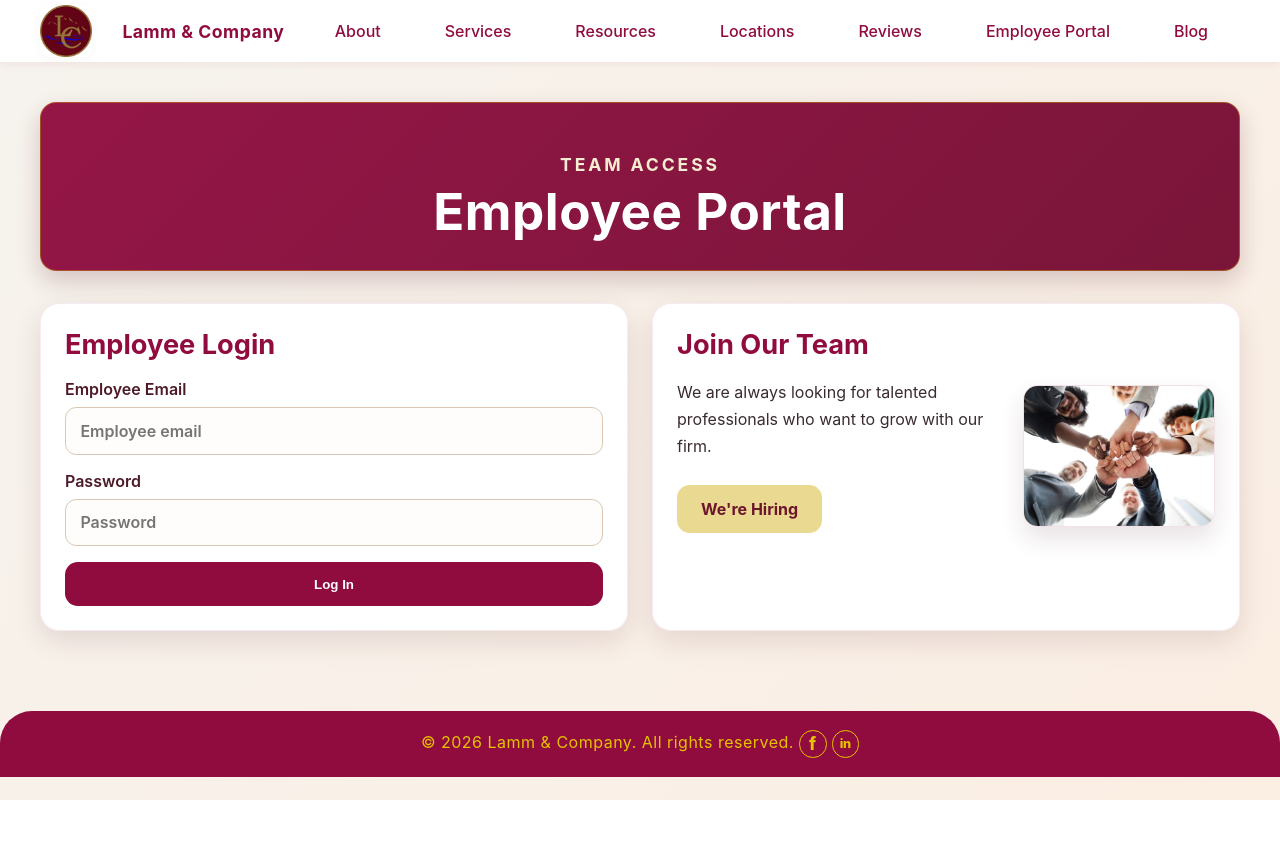
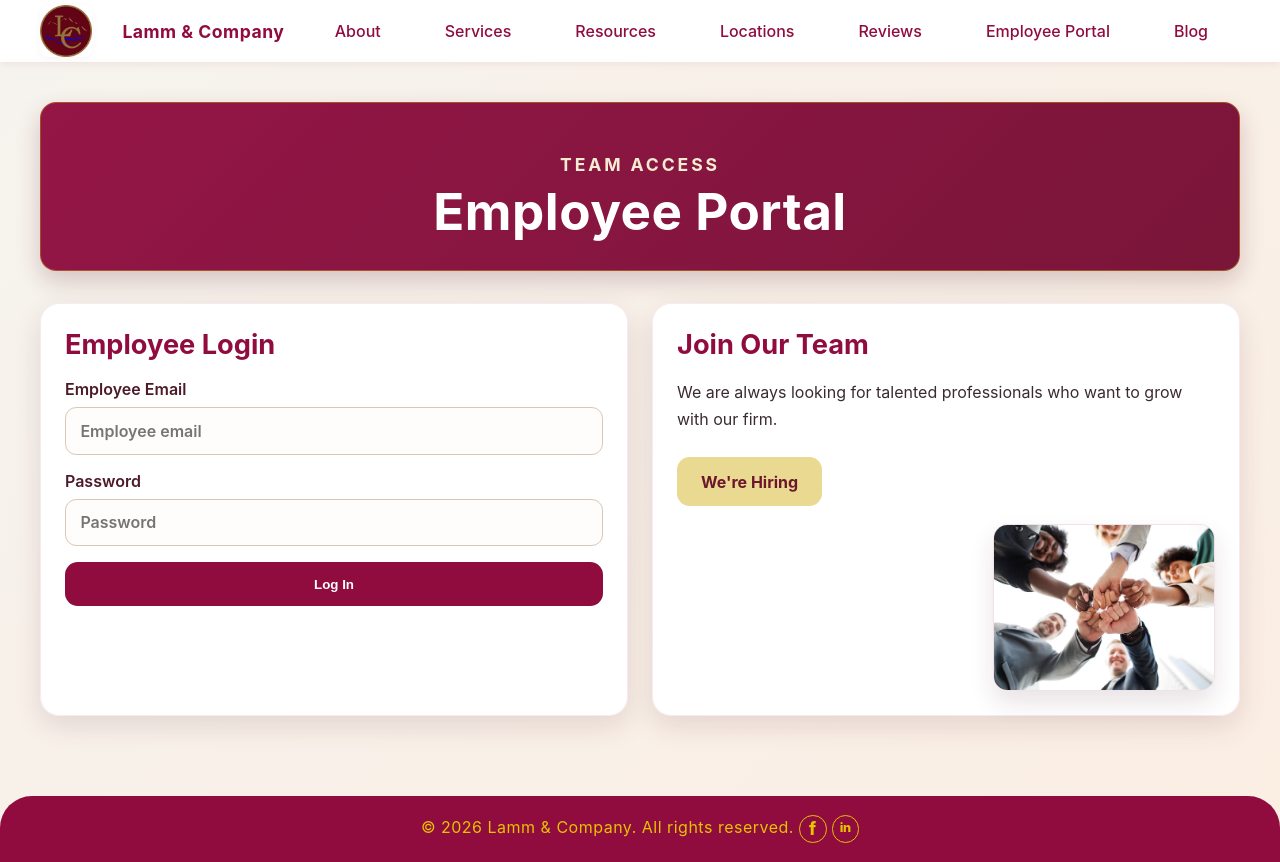
Before and after one commit to EmilyWatkinz/Lamm-Co-CPA, a React (Create React App) app: page /employee-portal in a window 1280 px wide. Before the commit the page ends 800 px from the top, so only its background shows below. Built offline with nearby package versions, Linux system fonts and the light colour scheme.

Commit message:
Adjust employee hiring image placement

```diff
--- a/src/App.css
+++ b/src/App.css
@@ -687,12 +687,13 @@ html, body {
 
 .employment-card-content {
   display: flex;
-  align-items: center;
-  gap: 1rem;
+  flex-direction: column;
+  align-items: flex-start;
+  gap: 0.85rem;
 }
 
 .employment-copy {
-  flex: 1;
+  width: 100%;
 }
 
 .employment-copy p {
@@ -702,12 +703,14 @@ html, body {
 }
 
 .employment-team-image {
-  width: 190px;
-  height: 140px;
+  width: 220px;
+  height: 165px;
   object-fit: cover;
   border-radius: 0.9rem;
   border: 1px solid rgba(144,12,63,0.12);
   box-shadow: 0 12px 24px rgba(77, 26, 40, 0.12);
+  margin-left: auto;
+  margin-top: 0.25rem;
 }
 
 .employee-hiring-link {
```
